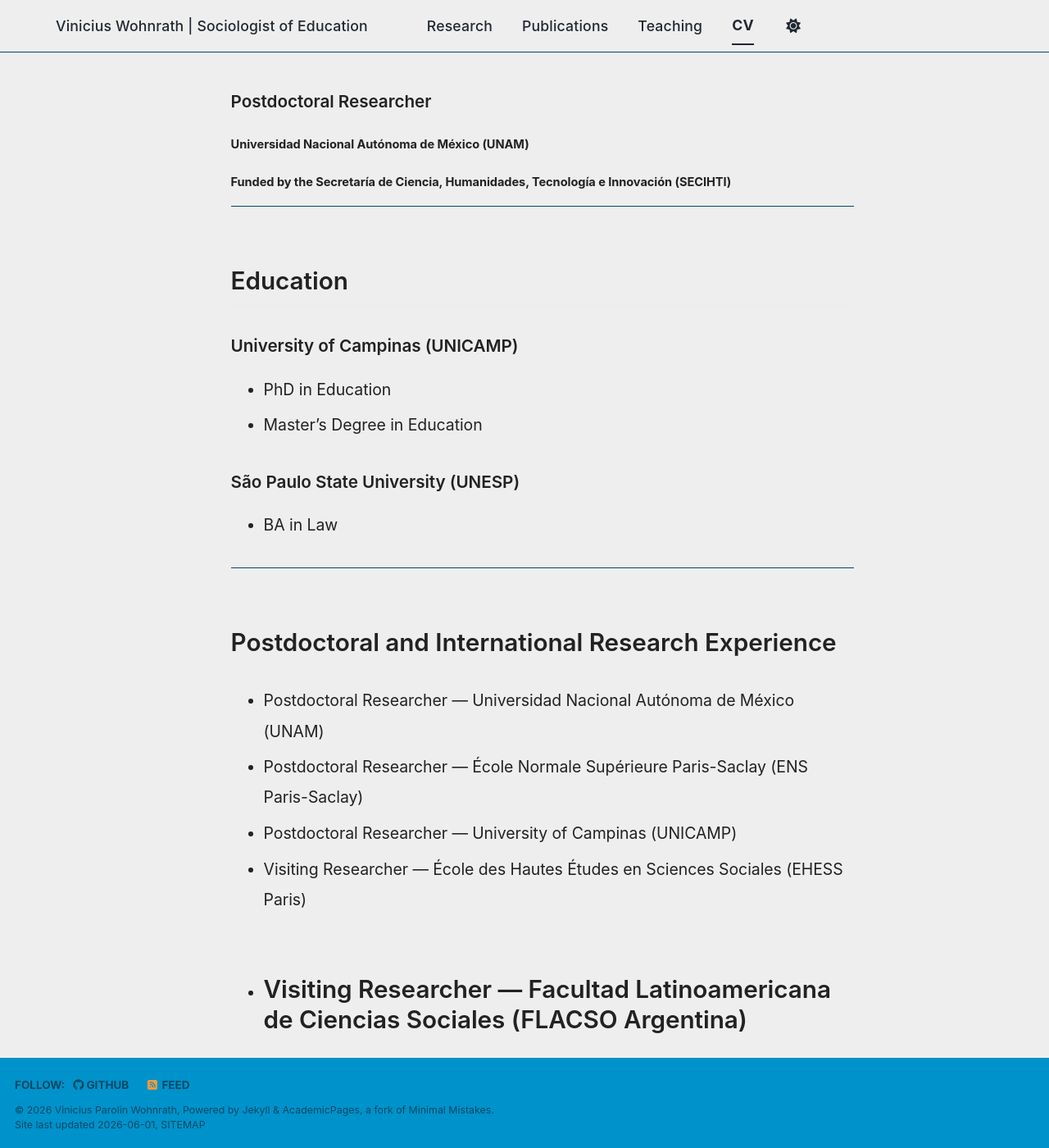
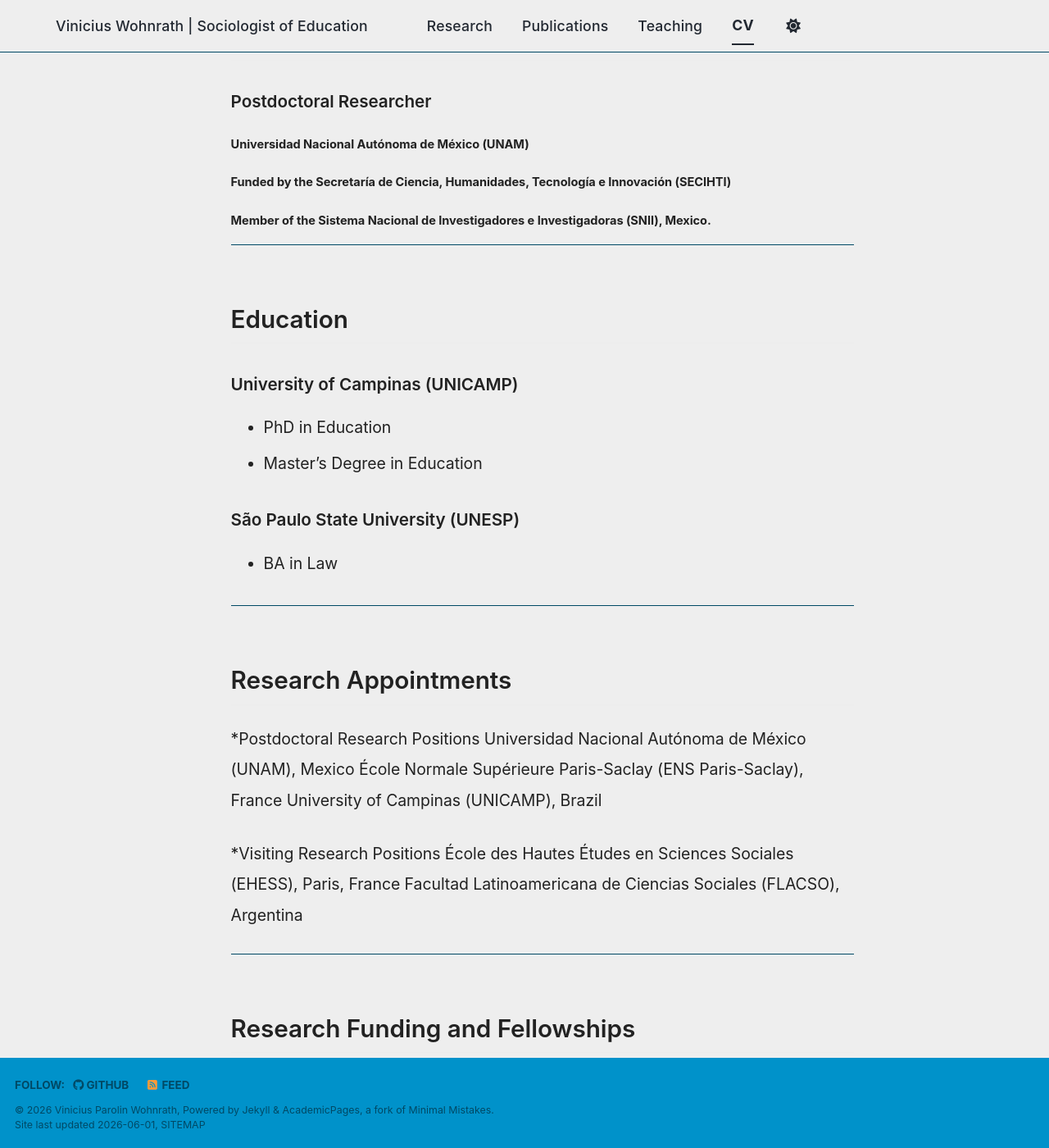
Before and after one commit to viniciuswohnrath/viniciuswohnrath.github.io, a Jekyll site: the page built from _pages/cv.md, in a window 1280 px wide and 1400 px high, scrolled down 207 px. Shown: the whole window at 82% size. Built offline with Jekyll 4.4.1, drawn with Linux system fonts in a browser that asks for light colours; a script bundle is joined from its source files by our own code; library files that are not in the unit come from our copies.

Commit message:
Update cv.md

```diff
--- a/_pages/cv.md
+++ b/_pages/cv.md
@@ -14,6 +14,8 @@ classes: wide
 
 #### Funded by the Secretaría de Ciencia, Humanidades, Tecnología e Innovación (SECIHTI)
 
+#### Member of the Sistema Nacional de Investigadores e Investigadoras (SNII), Mexico.
+
 ---
 
 ## Education
@@ -29,13 +31,17 @@ classes: wide
 
 ---
 
-## Postdoctoral and International Research Experience
+## Research Appointments
 
-- Postdoctoral Researcher — Universidad Nacional Autónoma de México (UNAM)
-- Postdoctoral Researcher — École Normale Supérieure Paris-Saclay (ENS Paris-Saclay)
-- Postdoctoral Researcher — University of Campinas (UNICAMP)
-- Visiting Researcher — École des Hautes Études en Sciences Sociales (EHESS Paris)
-- Visiting Researcher — Facultad Latinoamericana de Ciencias Sociales (FLACSO Argentina)
+*Postdoctoral Research Positions
+Universidad Nacional Autónoma de México (UNAM), Mexico
+École Normale Supérieure Paris-Saclay (ENS Paris-Saclay), France
+University of Campinas (UNICAMP), Brazil
+
+*Visiting Research Positions
+École des Hautes Études en Sciences Sociales (EHESS), Paris, France
+Facultad Latinoamericana de Ciencias Sociales (FLACSO), Argentina
+
 ---
 
 ## Research Funding and Fellowships
```
Also changed, not shown: other parts of _pages/cv.md (+0 -4 lines).
